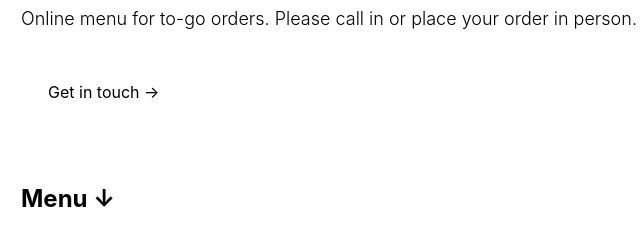
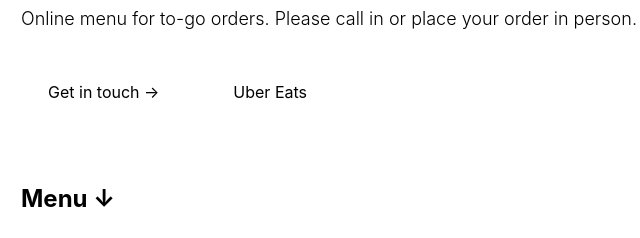
Before and after one commit to RyanPatty/restBlogDelog, a Gatsby site: page / in a window 1280 px wide. Shown: the part 175-413 px from the top of the page, 49-689 px from the left. Built offline with nearby package versions, Linux system fonts and the light colour scheme; Gatsby itself is replaced by a stand-in of ours.

Commit message:
Update heroHeader.js

```diff
--- a/src/components/heroHeader.js
+++ b/src/components/heroHeader.js
@@ -22,6 +22,7 @@ export default () => (
           dangerouslySetInnerHTML={{ __html: data.site.siteMetadata.home.description}}
         />
        <Link to='/contact' className="button -primary">Get in touch &rarr;</Link>
+       <a className="button -primary" href="https://www.ubereats.com/store/shangrila-bistro/9qOxJCKIRFGR-o53jEbXLA?diningMode=DELIVERY">Uber Eats</a>
 
       </div>
     )}
```
